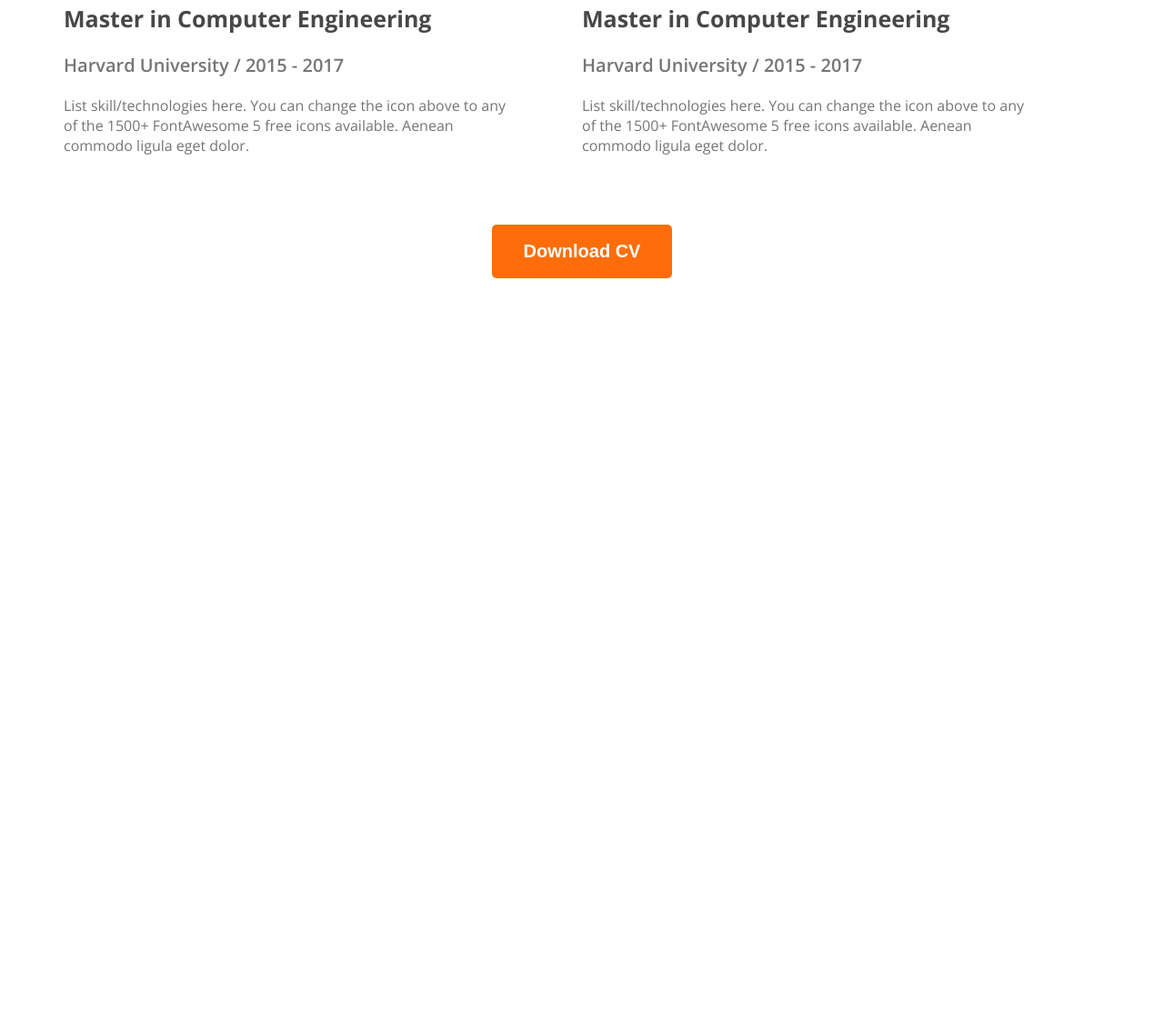
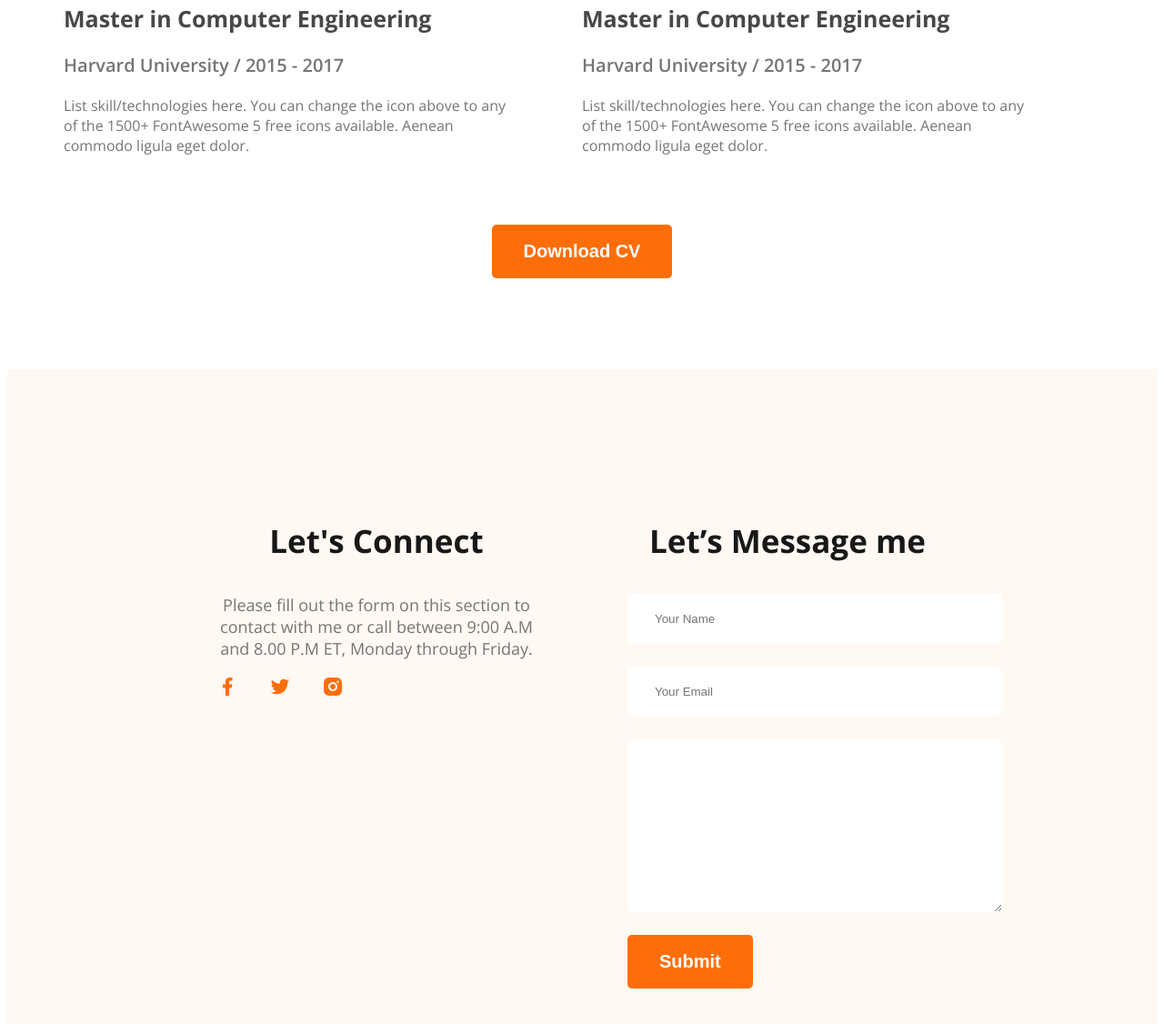
Before and after one commit to Minhaj-Siam/Developer-Portfolio, a plain HTML site: page index.html in a window 1280 px wide. Shown: the part 3058-4184 px from the top of the page at 91% size. Before the commit the page ends 3372 px from the top, so only its background shows below. Drawn offline with nearby package versions, Linux system fonts and the light colour scheme.

Commit message:
completed footer

```diff
--- a/Styles/portfolio.css
+++ b/Styles/portfolio.css
@@ -213,3 +213,26 @@ hr{
     text-align: center;
     margin-top: 60px;
 }
+/* footer-style */
+footer{
+    display: flex;
+    gap: 100px;
+    background-color: #FFF8F3;
+    padding: 130px 230px;
+    margin-top: 100px;
+}
+.footer-column{
+    width: 50%;
+}
+.contact input[type="text"], textarea{
+    display: block;
+    margin-bottom: 25px;
+    padding: 20px 30px;
+    border: 0px;
+    border-radius: 5px;
+    background: #FFF;
+    width: 100%;
+}
+.social-links a{
+    margin-right: 30px;
+}
--- a/index.html
+++ b/index.html
@@ -166,7 +166,26 @@
         </section>
     </main>
     <footer>
-
+        <div class="footer-column">
+            <h3 class="section-title">Let's Connect</h3>
+            <p class="section-description">Please fill out the form on this section to contact with me or call between
+                9:00 A.M and 8.00 P.M ET, Monday through
+                Friday.</p>
+            <div class="social-links">
+                <a href=""><img src="images/icons/facebook.png" alt=""></a>
+                <a href=""><img src="images/icons/twitter.png" alt=""></a>
+                <a href=""><img src="images/icons/insta.png" alt=""></a>
+            </div>
+        </div>
+        <div class="footer-column">
+            <h3 class="section-title">Let’s Message me</h3>
+            <form class="contact">
+                <input type="text" placeholder="Your Name">
+                <input type="text" placeholder="Your Email">
+                <textarea name="" id="" rows="10" cols="30"></textarea>
+                <input class="btn-primary" type="submit" value="Submit">
+            </form>
+        </div>
     </footer>
 </body>
 
```
